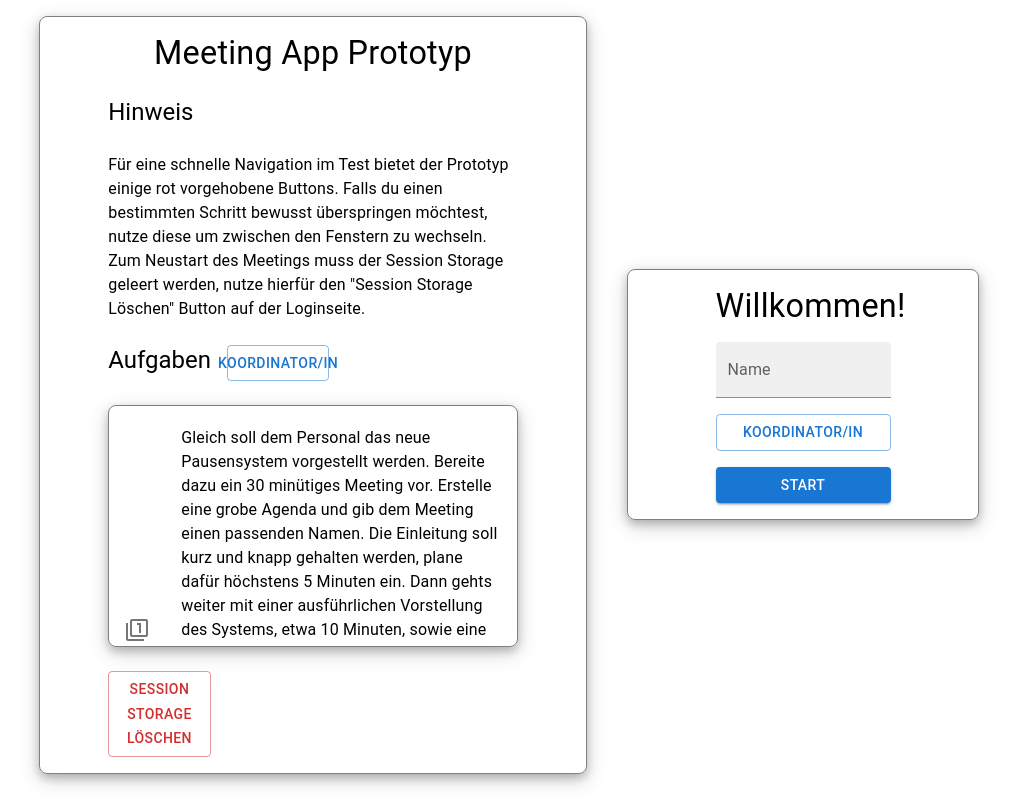
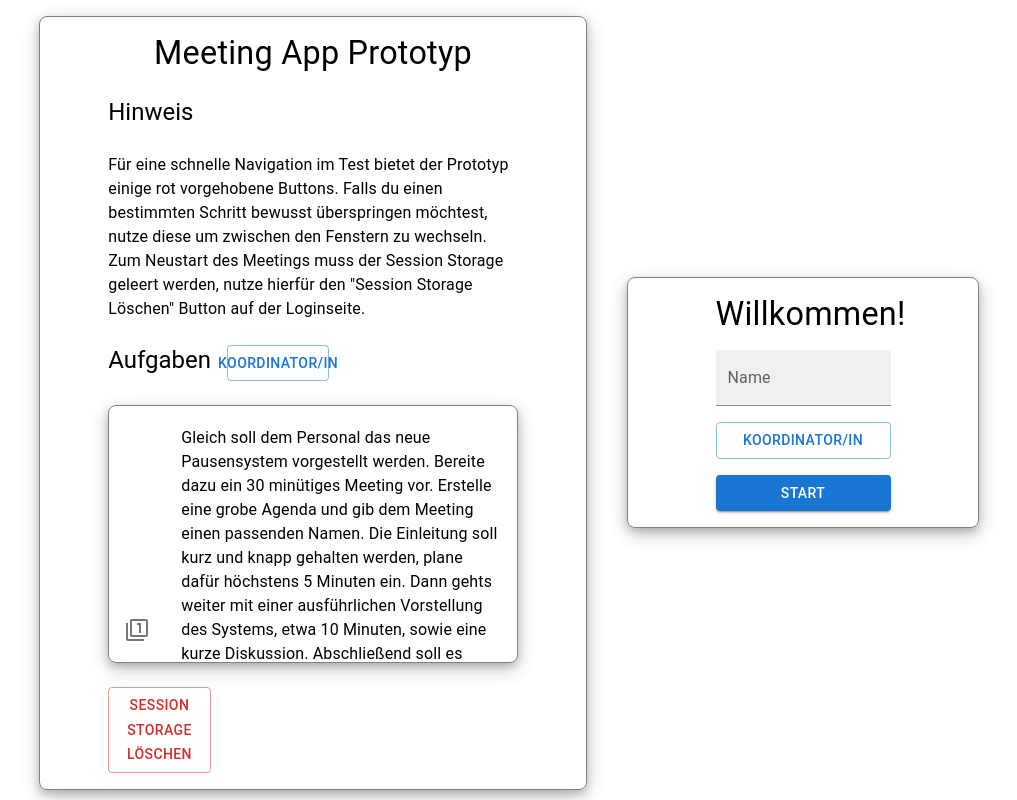
Before and after one commit to tramadan-up/meetup, a React (Vite) app: page /#/ in a window 1280 px wide. Shown: the whole page, without its empty margins (131-1148 px from the left). Built offline with nearby package versions, Linux system fonts and the light colour scheme.

Commit message:
testing simple resize

```diff
--- a/src/components/IntroTextDisplay.tsx
+++ b/src/components/IntroTextDisplay.tsx
@@ -73,7 +73,7 @@ export default function IntroTextDisplay() {
                             border: '1px solid grey',
                             borderRadius: '8px',
                             boxShadow: '0 4px 8px 0 rgba(0, 0, 0, 0.2), 0 6px 20px 0 rgba(0, 0, 0, 0.19)',
-                            maxHeight: '30vh',
+                            maxHeight: '32vh',
                             overflow:'auto'}}>
                             <List sx={{ maxHeight: '30vh', overflow:'auto'}}>
                                 <ListItem>
@@ -131,7 +131,7 @@ export default function IntroTextDisplay() {
                                 border: '1px solid grey',
                                 borderRadius: '8px',
                                 boxShadow: '0 4px 8px 0 rgba(0, 0, 0, 0.2), 0 6px 20px 0 rgba(0, 0, 0, 0.19)',
-                                maxHeight: '30vh',
+                                maxHeight: '32vh',
                                 overflow:'auto'}}>
                                 <List>
                                 <ListItem>
```
